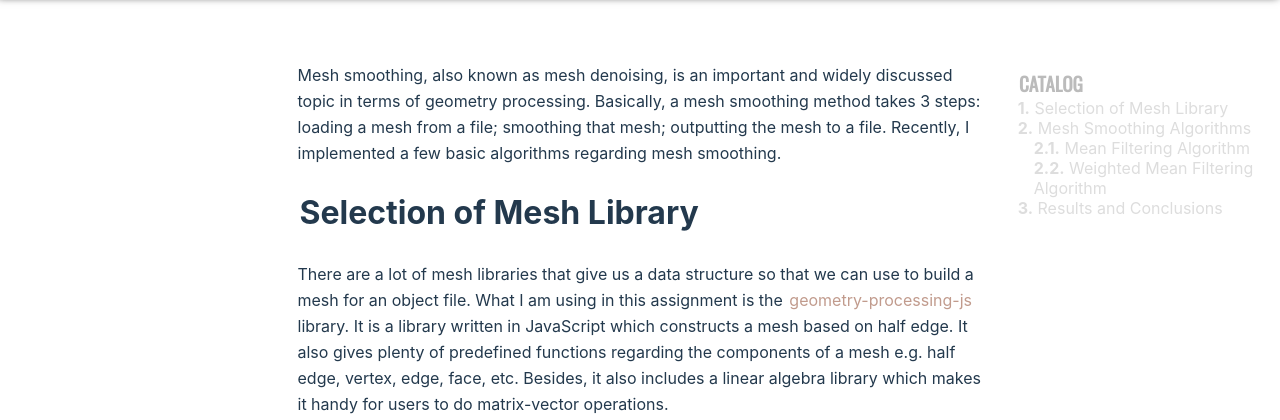
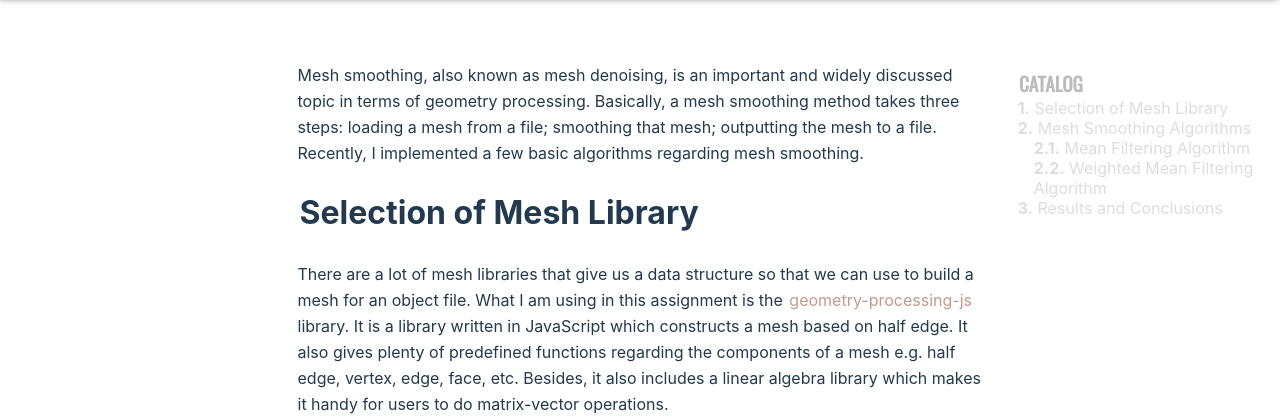
Before and after one commit to IsaacGuan/isaacguan.github.io, a plain HTML site: page 2018/01/26/Mesh-Smoothing/index.html in a window 1280 px wide. Shown: the part 403-823 px from the top of the page. Drawn offline with nearby package versions, Linux system fonts and the light colour scheme; some packages are replaced by stand-ins of ours; a script that the page names is missing; a web font is replaced by a local one.

Commit message:
Site updated: 2018-01-29 22:12:36

```diff
--- a/2018/01/26/Mesh-Smoothing/index.html
+++ b/2018/01/26/Mesh-Smoothing/index.html
@@ -200,7 +200,7 @@
         <div class="container container-unloaded">
             <main class="main post-page">
     <article class="article-entry">
-        <p>Mesh smoothing, also known as mesh denoising, is an important and widely discussed topic in terms of geometry processing. Basically, a mesh smoothing method takes 3 steps: loading a mesh from a file; smoothing that mesh; outputting the mesh to a file. Recently, I implemented a few basic algorithms regarding mesh smoothing.</p>
+        <p>Mesh smoothing, also known as mesh denoising, is an important and widely discussed topic in terms of geometry processing. Basically, a mesh smoothing method takes three steps: loading a mesh from a file; smoothing that mesh; outputting the mesh to a file. Recently, I implemented a few basic algorithms regarding mesh smoothing.</p>
 <h1 id="Selection-of-Mesh-Library"><a href="#Selection-of-Mesh-Library" class="headerlink" title="Selection of Mesh Library"></a>Selection of Mesh Library</h1><p>There are a lot of mesh libraries that give us a data structure so that we can use to build a mesh for an object file. What I am using in this assignment is the <a href="https://github.com/GeometryCollective/geometry-processing-js" target="_blank" rel="external">geometry-processing-js</a> library. It is a library written in JavaScript which constructs a mesh based on half edge. It also gives plenty of predefined functions regarding the components of a mesh e.g. half edge, vertex, edge, face, etc. Besides, it also includes a linear algebra library which makes it handy for users to do matrix-vector operations.</p>
 <h1 id="Mesh-Smoothing-Algorithms"><a href="#Mesh-Smoothing-Algorithms" class="headerlink" title="Mesh Smoothing Algorithms"></a>Mesh Smoothing Algorithms</h1><p>I implemented two algorithms for mesh smoothing, a mean filtering algorithm, and a weighted mean filtering algorithm.</p>
 <h2 id="Mean-Filtering-Algorithm"><a href="#Mean-Filtering-Algorithm" class="headerlink" title="Mean Filtering Algorithm"></a>Mean Filtering Algorithm</h2><p>A most naïve mean filtering algorithm goes as follows:</p>
```
